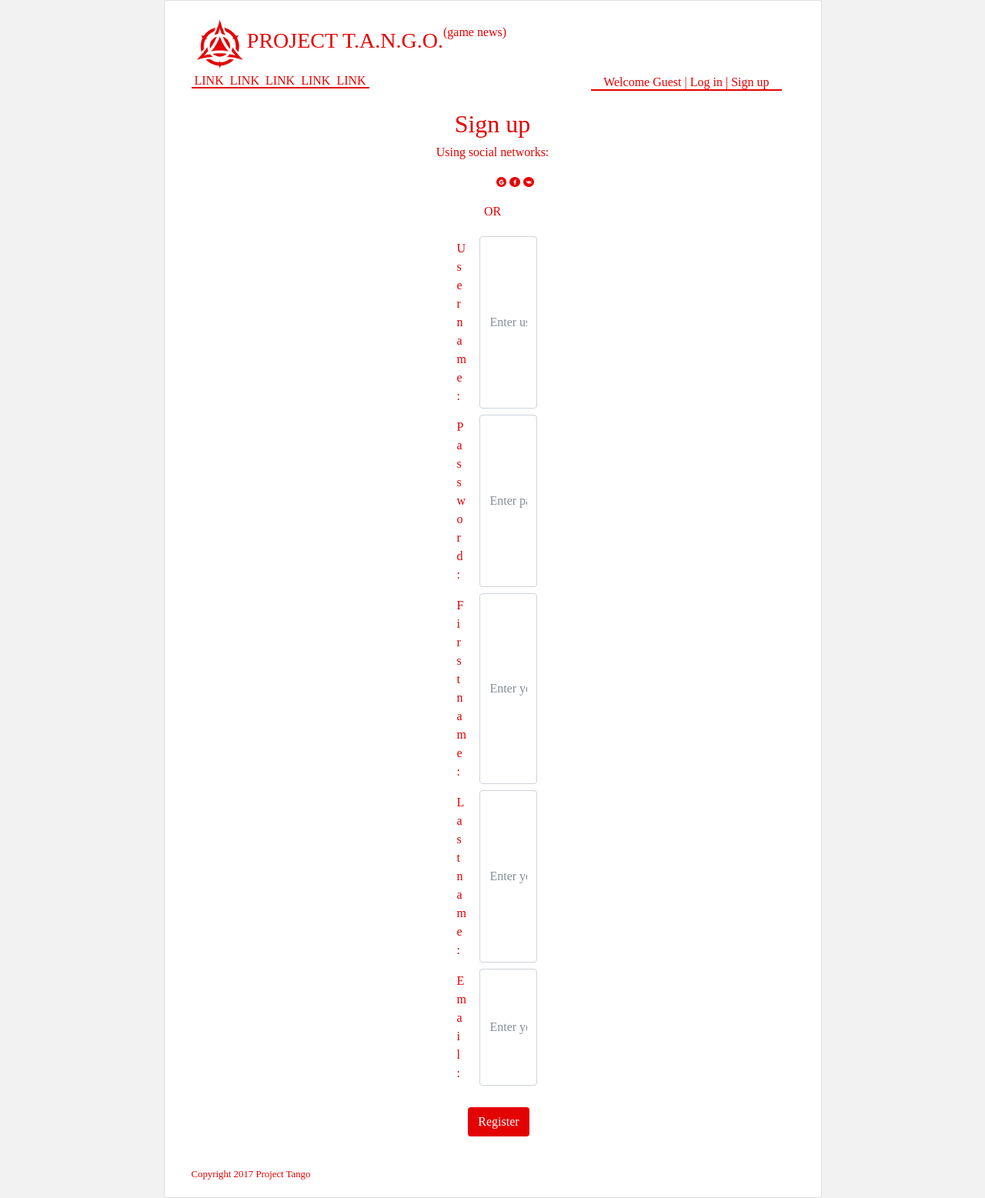
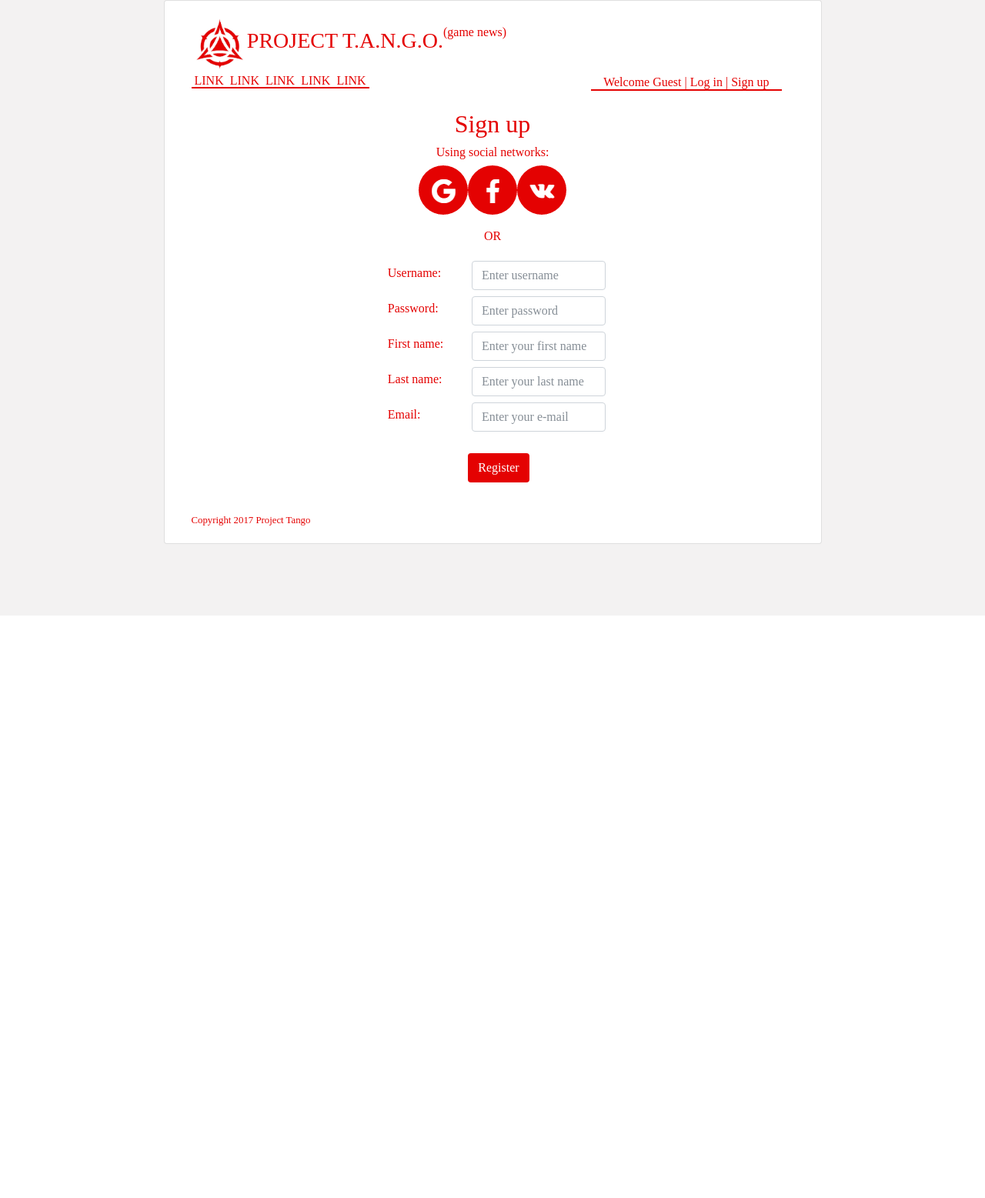
Before and after one commit to stPhoenix/projecttango, a Django app: page /account/sign_up/ in a window 1280 px wide. Shown: the whole page at 77% size. After the commit the page ends 800 px from the top, so only its background shows below. Run offline with Django 3.2, Linux system fonts and the light colour scheme; some libraries are stand-ins or nearby versions; some web fonts are replaced.

Commit message:
Changed the view of sign_up page

```diff
--- a/project/account/templates/account/sign_up.html
+++ b/project/account/templates/account/sign_up.html
@@ -7,39 +7,39 @@
 {% block main %}
 
  <section class="row justify-content-center">
-    <div class="col-8 d-flex flex-column align-items-center control-label">
-      <form method="POST" class="col-8 d-flex flex-column">
+    <div class="d-flex flex-column align-items-center control-label">
+      <form method="POST" class="d-flex flex-column">
          <div class="form-group my-3">
          <h2 class="row justify-content-center">Sign up</h2>
              <h6 class="row justify-content-center">Using social networks:</h6>
-             <p class="pl-5 pt-2 ml-3 justify-content-center">
-                   <a href="{% url 'social:begin' 'google-oauth2' %}"> <img  class="img-fluid w-25" src="{% static 'account/base_v0/social_icons/google.png' %}" alt="Login with Google"></a>
-                   <a href="{% url 'social:begin' 'facebook' %}"> <img  class="img-fluid w-25" src="{% static 'account/base_v0/social_icons/facebook.png' %}" alt="Login with Facebook"></a>
-                   <a href="{% url 'social:begin' 'vk-oauth2' %}"> <img  class="img-fluid w-25" src="{% static 'account/base_v0/social_icons/vkontakte.png' %}" alt="Login with Vkontakte"></a>
+             <p class="d-flex justify-content-center">
+                   <a href="{% url 'social:begin' 'google-oauth2' %}"> <img  class="img-fluid" src="{% static 'account/base_v0/social_icons/google.png' %}" alt="Login with Google"></a>
+                   <a href="{% url 'social:begin' 'facebook' %}"> <img  class="img-fluid" src="{% static 'account/base_v0/social_icons/facebook.png' %}" alt="Login with Facebook"></a>
+                   <a href="{% url 'social:begin' 'vk-oauth2' %}"> <img  class="img-fluid" src="{% static 'account/base_v0/social_icons/vkontakte.png' %}" alt="Login with Vkontakte"></a>
              </p>
              <p class="row justify-content-center">OR</p>
               {% csrf_token %}
-              <div class="row justify-content-center">
-                  <label class="col-3 d-inline-flex flex-column my-2 ml-1">Username:</label>
-                  <input class="col-6 d-flex mx-2 my-1 form-control" type="text" name="username" placeholder="Enter username">
+              <div class="d-flex justify-content-center">
+                  <label class="col-4 d-flex my-2 ml-1">Username:</label>
+                  <input class="col-6 d-inline-flex mx-2 my-1 form-control" type="text" name="username" placeholder="Enter username">
               </div>
-              <div class="row justify-content-center">
-                  <label class="col-3 d-inline-flex flex-column my-2 ml-1">Password:</label>
+              <div class="d-flex justify-content-center">
+                  <label class="col-4 d-inline-flex flex-column my-2 ml-1">Password:</label>
                   <input class="col-6 d-flex mx-2 my-1 form-control" type="password" name="password" placeholder="Enter password">
               </div>
-              <div class="row justify-content-center">
-                  <label class="col-3 d-inline-flex flex-column my-2 ml-1">First name:</label>
+              <div class="d-flex justify-content-center">
+                  <label class="col-4 d-inline-flex flex-column my-2 ml-1">First name:</label>
                   <input class="col-6 d-flex mx-2 my-1 form-control" type="text" name="first_name" placeholder="Enter your first name">
               </div>
-              <div class="row justify-content-center">
-                  <label class="col-3 d-inline-flex flex-column my-2 ml-1">Last name:</label>
+              <div class="d-flex justify-content-center">
+                  <label class="col-4 d-inline-flex flex-column my-2 ml-1">Last name:</label>
                   <input class="col-6 d-flex mx-2 my-1 form-control" type="text" name="last_name" placeholder="Enter your last name">
               </div>
-              <div class="row justify-content-center">
-                  <label class="col-3 d-inline-flex flex-column my-2 ml-1">Email:</label>
+              <div class="d-flex justify-content-center">
+                  <label class="col-4 d-inline-flex flex-column my-2 ml-1">Email:</label>
                   <input class="col-6 d-flex mx-2 my-1 form-control" type="email" name="email" placeholder="Enter your e-mail">
               </div>
-              <div class="row justify-content-center">
+              <div class="d-flex justify-content-center">
                 <button type="submit" class="btn btn-red border-red my-4 ml-3">Register</button>
               </div>
          </div>
@@ -47,4 +47,3 @@
     </div>
 </section>
 {% endblock %}
-</html>
```
